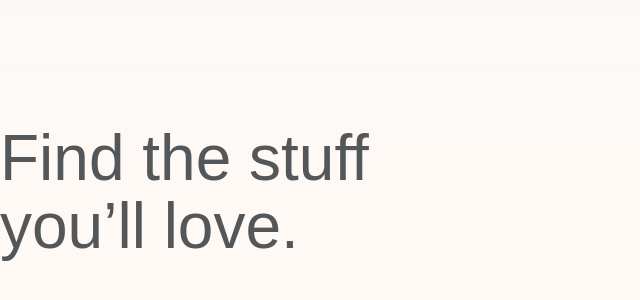
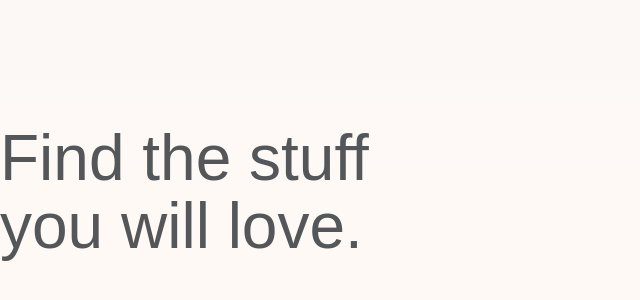
Before and after one commit to dsiri12/splash-page, a plain HTML site: page index.html in a window 1280 px wide. Shown: the part 1327-1627 px from the top of the page, without its empty margins (0-640 px from the left). Drawn offline with Linux system fonts and the light colour scheme.

Commit message:
display will

```diff
--- a/index.html
+++ b/index.html
@@ -13,7 +13,7 @@
     </div>
 
     <div>
-        <p class="title-text">Find the stuff you’ll love.</p>
+        <p class="title-text">Find the stuff you will love.</p>
     </div>
     <!-- Script -->
     <script src="script.js"></script>
```
